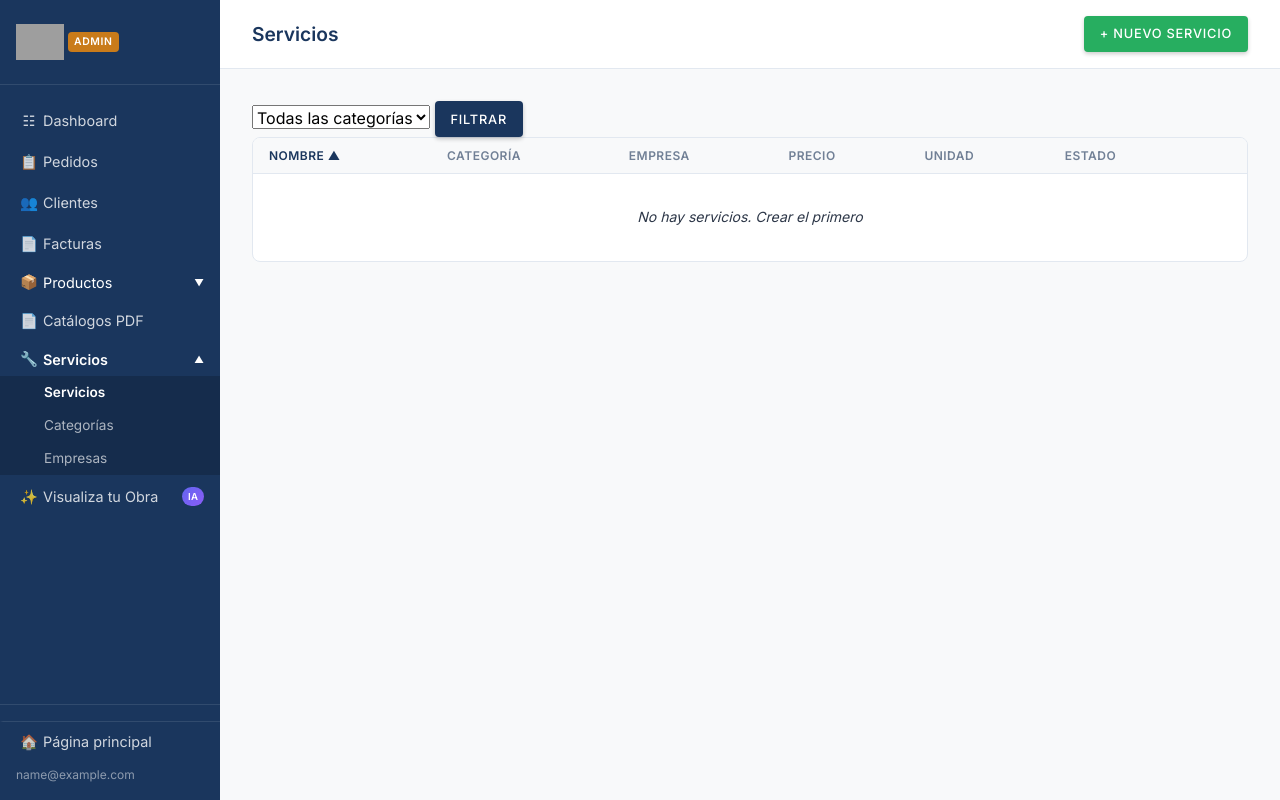
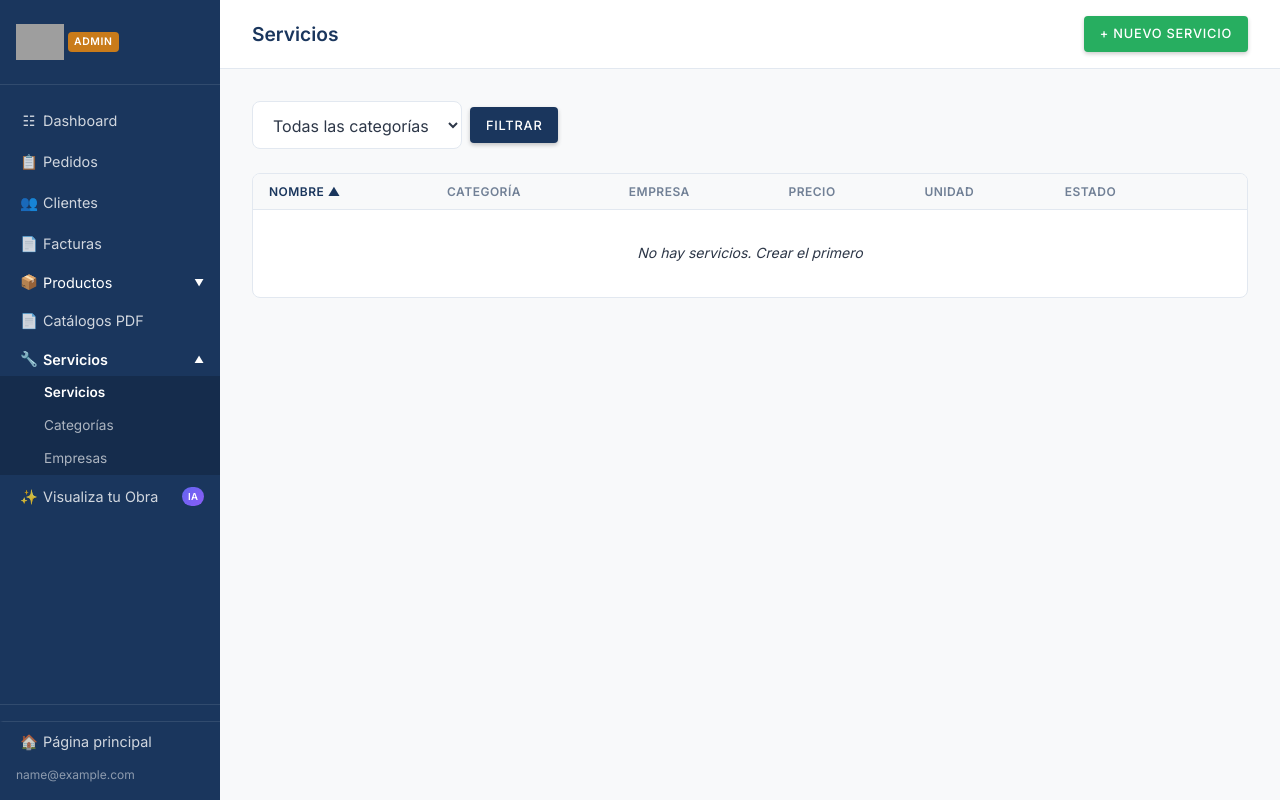
Before and after one commit to vlljuan99/huan-commerce-platform, a Django app: page /panel/servicios/ in a window 1280 px wide. Run offline with Django 5.2, Linux system fonts and the light colour scheme; the visitor is signed in with stand-in values (Sample User, id 1); data that the repository does not hold is empty; grey boxes are pictures that could not be loaded.

Commit message:
fix: update filter form class and structure for improved styling

```diff
--- a/templates/backoffice/services/list.html
+++ b/templates/backoffice/services/list.html
@@ -8,8 +8,8 @@
 {% endblock %}
 
 {% block content %}
-<form method="get" class="bo-filter-bar">
-    <select name="category" class="bo-filter__select" onchange="this.form.submit()">
+<form method="get" class="bo-filters">
+    <select name="category" class="bo-filters__select">
         <option value="">Todas las categorías</option>
         {% for cat in category_list %}
         <option value="{{ cat.pk }}" {% if current_category == cat.pk|stringformat:"s" %}selected{% endif %}>{{ cat.name }}</option>
```
